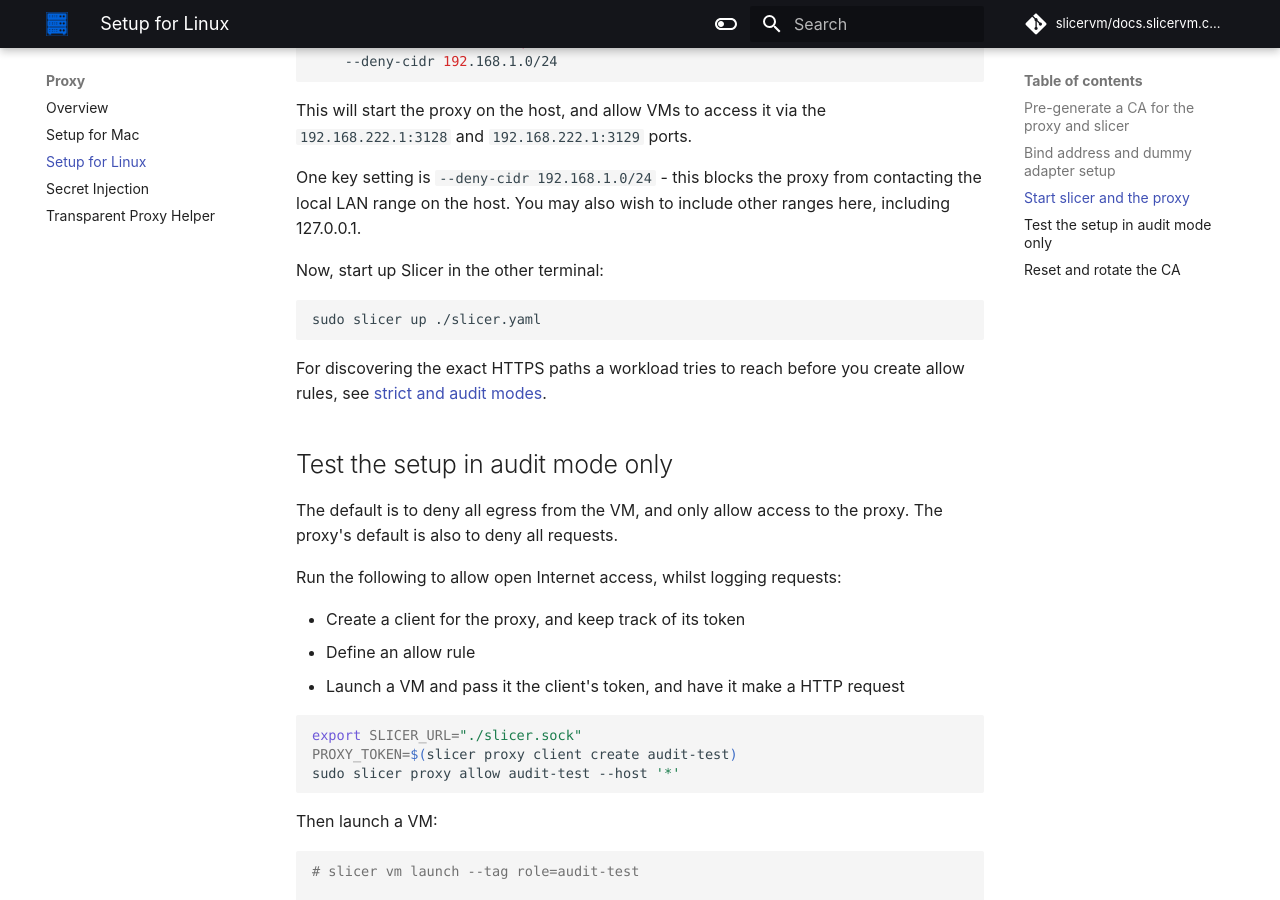
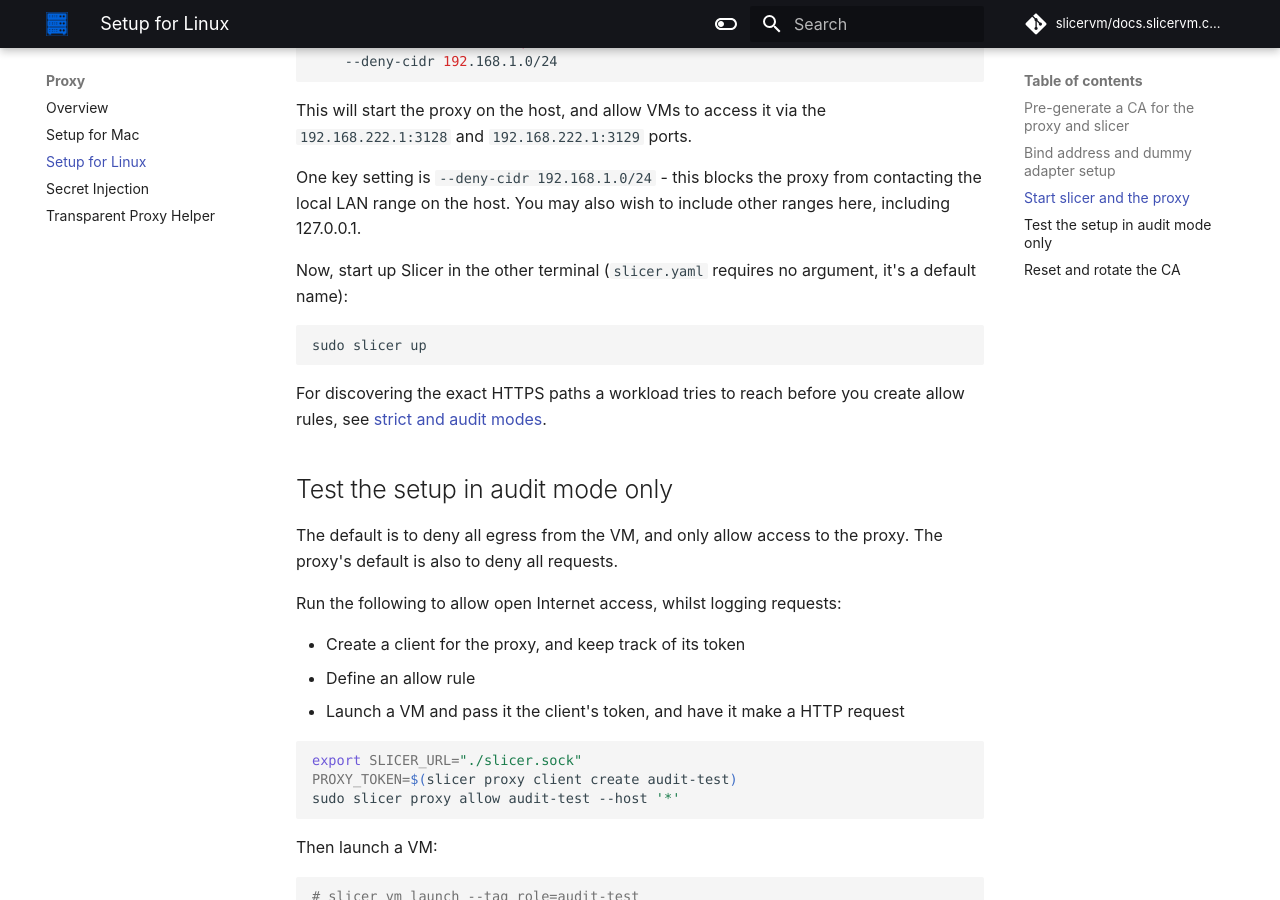
Before and after one commit to slicervm/docs.slicervm.com, an MkDocs documentation site: the page built from docs/proxy/linux.md, in a window 1280 px wide and 900 px high, scrolled down 1916 px. Built offline with MkDocs 1.6.1 and Material for MkDocs 9.7.7, drawn with Linux system fonts in a browser that asks for light colours; some web fonts are replaced; comment, search, counter and statistics services are not loaded.

Commit message:
Notes on slicer proxy
Signed-off-by: Alex Ellis (OpenFaaS Ltd) <alexellis2@gmail.com>

````diff
--- a/docs/proxy/linux.md
+++ b/docs/proxy/linux.md
@@ -14,7 +14,7 @@
   - name: sbox
     count: 0
     ca:
-        generate: true
+      generate: true
     network:
       mode: isolated
       drop: ["0.0.0.0/0"]
@@ -76,10 +76,10 @@
 
 One key setting is `--deny-cidr 192.168.1.0/24` - this blocks the proxy from contacting the local LAN range on the host. You may also wish to include other ranges here, including 127.0.0.1.
 
-Now, start up Slicer in the other terminal:
+Now, start up Slicer in the other terminal (`slicer.yaml` requires no argument, it's a default name):
 
 ```bash
-sudo slicer up ./slicer.yaml
+sudo slicer up
 ```
 
 For discovering the exact HTTPS paths a workload tries to reach before you create allow rules, see [strict and audit modes](/proxy/overview/#strict-and-audit-modes).
````
